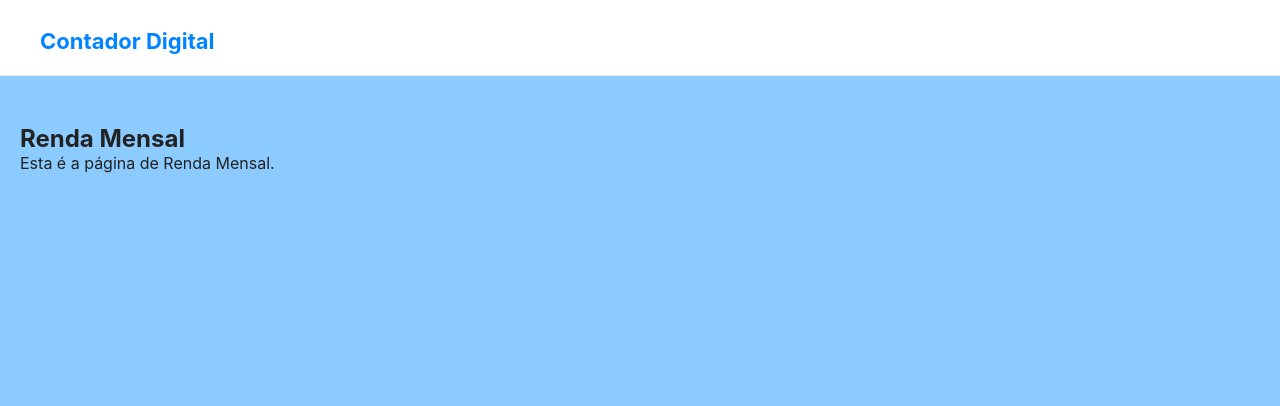
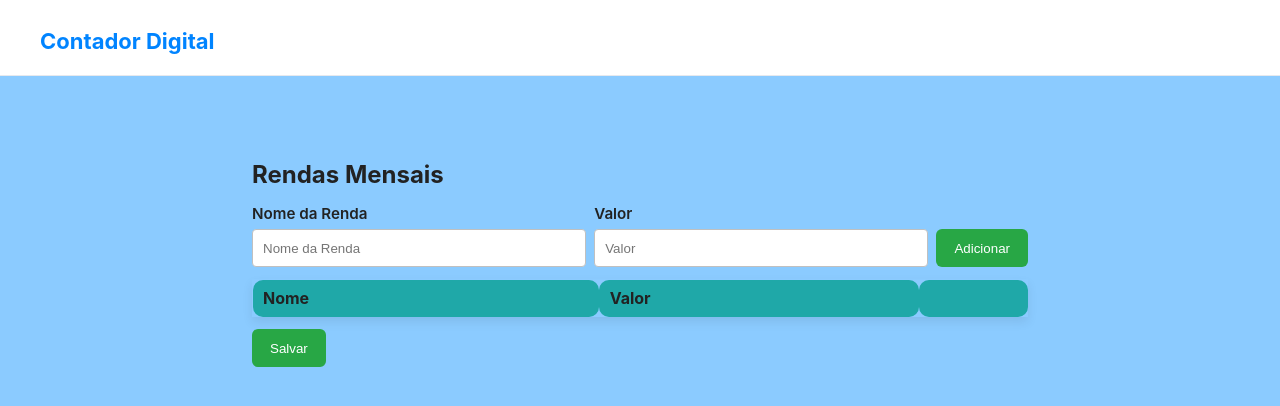
Before and after one commit to PauloFratta/F-SCS-ADS-SCRIPT-A1539M-2-2025-E07, a PHP site: page /rendamensal.html in a window 1280 px wide. Shown: the top 406 px of the page. Run offline with PHP 8.4, Linux system fonts and the light colour scheme; lists and menus that the app fills with data are empty.

Commit message:
front do renda mensal feito

```diff
--- a/rendamensal.html
+++ b/rendamensal.html
@@ -13,8 +13,36 @@
     </div>
   </header>
   <main class="main-content">
-    <h2>Renda Mensal</h2>
-    <p>Esta é a página de Renda Mensal.</p>
+     <section class="add-section">
+        <h1>Rendas Mensais</h1>
+        <div class="add-form">
+            <div class="field">
+                <label for="col1">Nome da Renda</label>
+                <input type="text" id="col1" placeholder="Nome da Renda">
+            </div>
+            <div class="field">
+                <label for="col2">Valor</label>
+                <input type="text" id="col2" placeholder="Valor">
+            </div>
+            <button type="button" id="addBtn">Adicionar</button>
+        </div>
+
+        <table id="dataTable">
+            <thead>
+                <tr>
+                    <th>Nome</th>
+                    <th>Valor</th>
+                    <th></th>
+                </tr>
+            </thead>
+            <tbody>
+                <!-- os itens irao aparecer aqui -->
+            </tbody>
+        </table>
+        <div class="salvar">
+            <button type="button" id="saveBtn">Salvar</button>
+        </div>
+    </section>
   </main>
 
   <script src="scripts/main.js"></script>
--- a/styles/globals.css
+++ b/styles/globals.css
@@ -215,3 +215,114 @@ main {
 .cadastro-form button:hover {
     background-color: #005bb5;
 }
+
+/* Seção de adição e tabela */
+.add-section {
+    max-width: 800px;
+    margin: 24px auto;
+    padding: 12px;
+}
+
+.add-section h2 {
+    margin: 0 0 10px 0;
+    font-size: 1.1rem;
+}
+
+.add-form {
+    display: grid;
+    grid-template-columns: 1fr 1fr min-content;
+    gap: 8px;
+    align-items: end;
+    margin-bottom: 12px;
+}
+
+.add-form input {
+    padding: 8px 10px;
+    border: 1px solid #c0c0c0;
+    border-radius: 4px;
+    height: 38px;
+    box-sizing: border-box;
+}
+
+/* Campo com label em cima do input */
+.field {
+    display: flex;
+    flex-direction: column;
+}
+
+.field label {
+    margin-bottom: 6px;
+    margin-top: 15px;
+    font-weight: 600;
+    font-size: 0.95rem;
+}
+
+.add-form button {
+    height: 38px;
+    padding: 0 18px;
+    background: #28a745;
+    color: white;
+    border: none;
+    border-radius: 6px;
+    cursor: pointer;
+    align-self: end;
+}
+
+.add-form button:hover {
+    background: #218838;
+}
+
+table#dataTable {
+    width: 100%;
+    border-collapse: collapse;
+    box-shadow: 0 5px 10px rgba(0,0,0,0.08);
+}
+
+table#dataTable th,
+table#dataTable td {
+    border: 1px solid #07070700;
+    padding: 8px 10px;
+    text-align: left;
+    border-radius: 10px;
+}
+
+table#dataTable thead th {
+background-color: rgb(31, 168, 168);
+}
+
+table#dataTable tbody tr:nth-child(even) {
+    background: #1f86ca;
+}
+
+/* Estilo do botão remover na tabela */
+.remove-btn {
+    padding: 6px 8px;
+    background: #dc3545;
+    color: white;
+    border: none;
+    border-radius: 4px;
+    cursor: pointer;
+}
+
+.remove-btn:hover {
+    background: #c82333;
+}
+
+/* Botão Salvar com mesmo estilo do botão Adicionar */
+.salvar {
+    margin-top: 12px;
+}
+
+.salvar button {
+    height: 38px;
+    padding: 0 18px;
+    background: #28a745;
+    color: white;
+    border: none;
+    border-radius: 6px;
+    cursor: pointer;
+}
+
+.salvar button:hover {
+    background: #218838;
+}
```
Also changed, not shown: scripts/main.js (+57 -0 lines).
